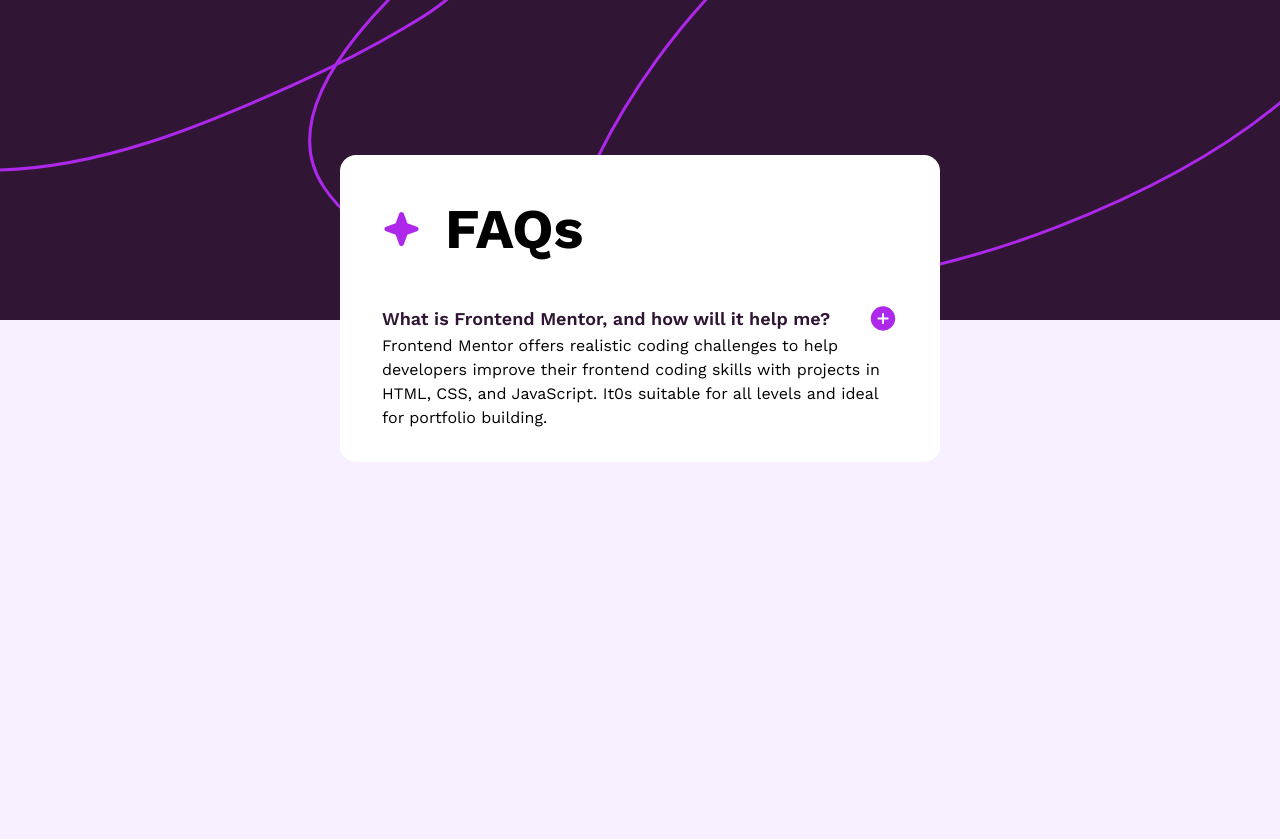
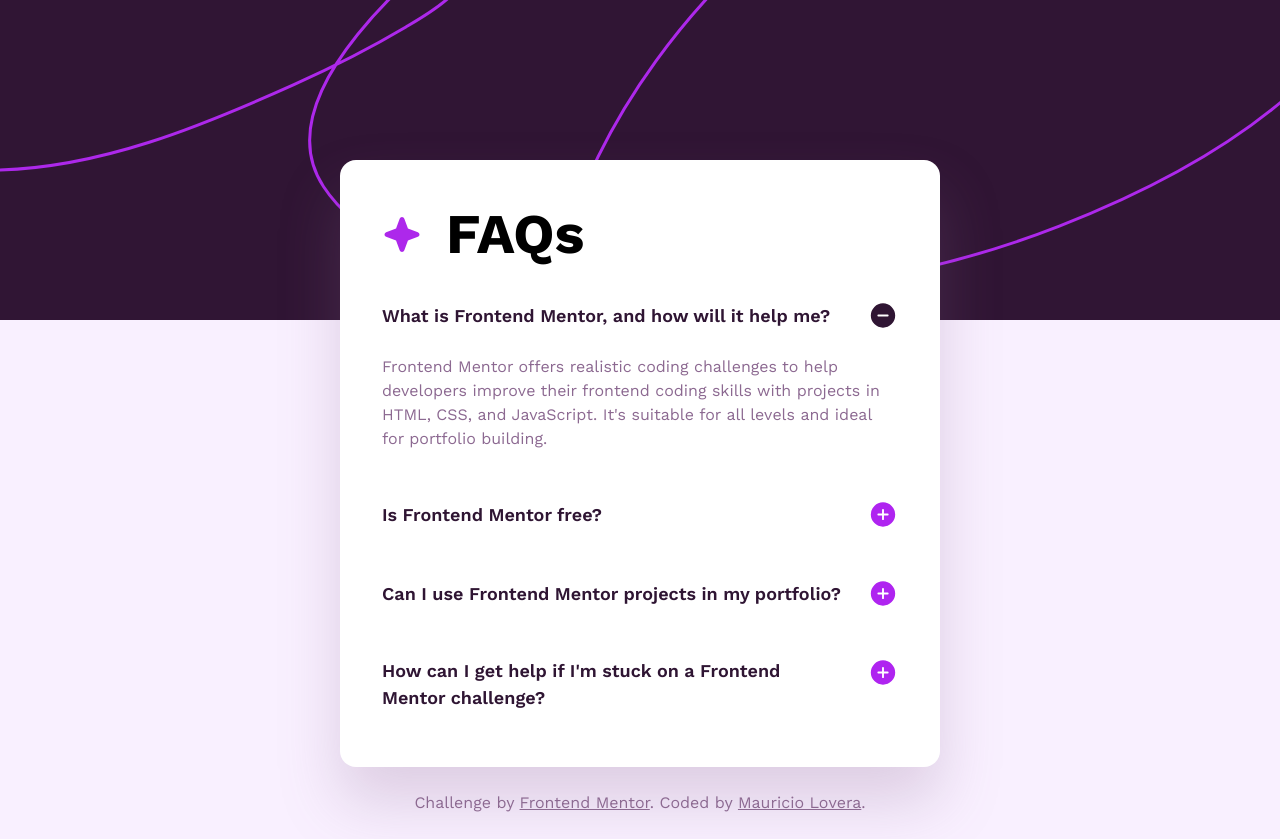
Before and after one commit to mauLovera/frontend-mentor--faq-accordion, a Next.js app: page / in a window 1280 px wide. Before the commit the page ends 800 px from the top, so only its background shows below. Built offline with nearby package versions, Linux system fonts and the light colour scheme.

Commit message:
feat: working build

```diff
--- a/src/app/globals.css
+++ b/src/app/globals.css
@@ -1,11 +1,6 @@
 @tailwind base;
 @tailwind components;
 @tailwind utilities;
-
-@font-face {
-  font-family: "Work Sans";
-  src: url("../../public/assets/fonts/WorkSans-VariableFont_wght.ttf");
-}
 
 @layer base {
   *,
@@ -13,8 +8,4 @@
   *::after {
     line-height: 1.5 !important;
   }
-
-  body {
-    font-family: "Work Sans";
-  }
 }
--- a/src/app/layout.tsx
+++ b/src/app/layout.tsx
@@ -1,27 +1,31 @@
-import type { Metadata } from "next"
-import { Work_Sans } from "next/font/google"
-import "./globals.css"
+import type { Metadata } from "next";
+import { Work_Sans } from "next/font/google";
 
-const font = Work_Sans({ subsets: ["latin"], weight: ["400", "600", "700"] })
+import "./globals.css";
+import Banner from "@/components/ui/Banner";
+import Footer from "@/components/ui/Footer";
+
+const font = Work_Sans({ subsets: ["latin"], weight: ["400", "600", "700"] });
 
 export const metadata: Metadata = {
 	title: "Frontend Mentor | FAQ Accordian",
 	description: "Generated by create next app",
-}
+};
 
 export default function RootLayout({
 	children,
 }: Readonly<{
-  children: React.ReactNode
+	children: React.ReactNode;
 }>) {
 	return (
 		<html lang="en">
 			<body
-        className={`${font.className} relative flex flex-col items-center min-h-screen pt-[155px] bg-light-pink px-6`}
+				className={`${font.className} relative flex min-h-screen flex-col items-center gap-6 bg-light-pink px-6 pb-6 pt-[160px]`}
 			>
-        <div className="absolute top-0 left-0 w-screen -z-10 bg-mobile mobile:bg-desktop h-[320px]" />
+				<Banner />
 				{children}
+				<Footer />
 			</body>
 		</html>
-  )
+	);
 }
--- a/src/app/page.tsx
+++ b/src/app/page.tsx
@@ -1,24 +1,9 @@
+import Accordion from "@/components/Accordion";
+
 export default function Home() {
 	return (
-		<main className="max-w-[600px] rounded-2xl bg-white p-[42px] py-8">
-			<div className="flex items-center gap-6 pb-8">
-				<img src="assets/images/icon-star.svg" alt="star symbol" className="h-10" />
-				<h1 className="text-[56px] font-bold">FAQs</h1>
-			</div>
-
-			<section className="accordian">
-				<div className="flex items-center justify-between group">
-					<h2 className="font-semibold text-[18px] text-dark-purple group-hover:text-bright-purple">
-						What is Frontend Mentor, and how will it help me?
-					</h2>
-					<img src="./assets/images/icon-plus.svg" alt="plus symbol within a circle" />
-				</div>
-				<p className="text-gray">
-					Frontend Mentor offers realistic coding challenges to help developers improve their
-					frontend coding skills with projects in HTML, CSS, and JavaScript. It0s suitable for all
-					levels and ideal for portfolio building.
-				</p>
-			</section>
+		<main>
+			<Accordion />
 		</main>
-	)
+	);
 }
--- /dev/null
+++ b/src/components/Accordion.tsx
@@ -0,0 +1,47 @@
+import Panel from "@/components/Panel";
+import StarIcon from "@/components/icons/StarIcon";
+
+export interface Panel {
+	heading: string;
+	text: string;
+	defaultOpen?: boolean;
+}
+
+const panels: Panel[] = [
+	{
+		heading: "What is Frontend Mentor, and how will it help me?",
+		text: "Frontend Mentor offers realistic coding challenges to help developers improve their frontend coding skills with projects in HTML, CSS, and JavaScript. It's suitable for all levels and ideal for portfolio building.",
+		defaultOpen: true,
+	},
+	{
+		heading: "Is Frontend Mentor free?",
+		text: "Yes, Frontend Mentor offers both free and premium coding challenges, with the free option providing access to a range of projects suitable for all skill levels.",
+	},
+	{
+		heading: "Can I use Frontend Mentor projects in my portfolio?",
+		text: "Yes, you can use projects completed on Frontend Mentor in your portfolio. It's an excellent way to showcase your skills to potential employers!",
+	},
+	{
+		heading: "How can I get help if I'm stuck on a Frontend Mentor challenge?",
+		text: "The best place to get help is inside Frontend Mentor's Discord community. There's a help channel where you can ask questions and seek support from other community members.",
+	},
+];
+
+export default function Accordion() {
+	return (
+		<section className="y-[42px] max-w-[600px] rounded-2xl bg-white py-8 shadow-3xl shadow-grayish-purple/25">
+			<header className="flex items-center gap-6 px-[42px]">
+				<StarIcon />
+				<h1 className="text-h1 font-bold">FAQs</h1>
+			</header>
+			{panels.map((panel, index) => (
+				<Panel
+					heading={panel.heading}
+					text={panel.text}
+					key={index}
+					defaultOpen={panel.defaultOpen}
+				/>
+			))}
+		</section>
+	);
+}
--- /dev/null
+++ b/src/components/Panel.tsx
@@ -0,0 +1,36 @@
+"use client";
+import { useState } from "react";
+
+import type { Panel } from "@/components/Accordion";
+import ToggleIcon from "@/components/icons/ToggleIcon";
+
+export default function Panel({ heading, text, defaultOpen }: Panel) {
+  const [open, setOpen] = useState(!!defaultOpen);
+
+  return (
+    <section className="overflow-hidden px-[42px] py-6">
+      <header
+        className={`group flex cursor-pointer items-center justify-between gap-12 mobile:gap-6`}
+        onClick={() => setOpen(!open)}
+      >
+        <h2 className="text-h2 font-semibold text-dark-purple transition-colors duration-300 group-hover:text-bright-purple">
+          {heading}
+        </h2>
+        <button className="grid self-start focus:rounded-full focus:outline-bright-purple">
+          <span
+            style={{ gridColumn: 1, gridRow: 1 }}
+            className={`transition-all duration-300`}
+          >
+            <ToggleIcon open={open} />
+          </span>
+        </button>
+      </header>
+      <p
+        className={`${open ? "h-auto pt-6 opacity-100" : " h-0 opacity-0"
+          } text-grayish-purple transition-all duration-300`}
+      >
+        {text}
+      </p>
+    </section>
+  );
+}
--- /dev/null
+++ b/src/components/icons/StarIcon.tsx
@@ -0,0 +1,16 @@
+export default function StarIcon() {
+	return (
+		<svg
+			xmlns="http://www.w3.org/2000/svg"
+			width="40"
+			height="41"
+			fill="none"
+			viewBox="0 0 40 41"
+		>
+			<path
+				fill="#AD28EB"
+				d="M37.5 20.5a2.467 2.467 0 0 1-1.64 2.344l-9.913 3.604-3.603 9.911a2.5 2.5 0 0 1-4.688 0l-3.604-9.922-9.911-3.593a2.5 2.5 0 0 1 0-4.688l9.921-3.604 3.594-9.911a2.5 2.5 0 0 1 4.688 0l3.604 9.921 9.911 3.594A2.467 2.467 0 0 1 37.5 20.5Z"
+			/>
+		</svg>
+	);
+}
--- /dev/null
+++ b/src/components/icons/ToggleIcon.tsx
@@ -0,0 +1,22 @@
+export default function ToggleIcon({ open }: { open: boolean }) {
+	return (
+		<svg
+			xmlns="http://www.w3.org/2000/svg"
+			width="30"
+			height="31"
+			fill="none"
+			viewBox="0 0 30 31"
+		>
+			<path
+				className={`origin-center transition-all duration-300 group-hover:scale-110 ${open
+					? "fill-dark-purple group-hover:fill-bright-purple"
+					: "fill-bright-purple"
+					}`}
+				d={`${open
+					? "M15 3.313A12.187 12.187 0 1 0 27.188 15.5 12.2 12.2 0 0 0 15 3.312Zm4.688 13.124h-9.375a.938.938 0 0 1 0-1.875h9.374a.938.938 0 0 1 0 1.876Z"
+					: "M15 3.313A12.187 12.187 0 1 0 27.188 15.5 12.203 12.203 0 0 0 15 3.312Zm4.688 13.124h-3.75v3.75a.938.938 0 0 1-1.876 0v-3.75h-3.75a.938.938 0 0 1 0-1.875h3.75v-3.75a.938.938 0 0 1 1.876 0v3.75h3.75a.938.938 0 0 1 0 1.876Z"
+					}`}
+			/>
+		</svg>
+	);
+}
--- /dev/null
+++ b/src/components/ui/Banner.tsx
@@ -0,0 +1,5 @@
+export default function Banner() {
+  return (
+    <div className="absolute left-0 top-0 -z-10 h-[320px] w-screen bg-mobile mobile:bg-desktop" />
+  );
+}
--- /dev/null
+++ b/src/components/ui/Footer.tsx
@@ -0,0 +1,19 @@
+export default function Footer() {
+  return (
+    <footer className="text-sm text-center text-grayish-purple">
+      Challenge by {" "}
+      <a
+        href="https://www.frontendmentor.io?ref=challenge"
+        target="_blank"
+        className="underline"
+      >
+        Frontend Mentor
+      </a>
+      . Coded by {" "}
+      <a href="https://github.com/mauLovera" className="underline">
+        Mauricio Lovera
+      </a>
+      .
+    </footer>
+  );
+}
--- a/tailwind.config.ts
+++ b/tailwind.config.ts
@@ -8,7 +8,7 @@
 	],
 	theme: {
 		screens: {
-			mobile: "375px"
+			mobile: "375px",
 		},
 		colors: {
 			white: "hsl(0, 0%, 100%)",
@@ -21,6 +21,15 @@
 			desktop: "url('/assets/images/background-pattern-desktop.svg')",
 			mobile: "url('/assets/images/background-pattern-mobile.svg')",
 		},
+		fontSize: {
+			h1: "56px",
+			h2: "18px",
+		},
+		extend: {
+			boxShadow: {
+				"3xl": "0 35px 60px 0px rgba(0, 0, 0, 0.3)",
+			},
+		},
 	},
 	plugins: [],
 }
```
Also changed, not shown: package.json (+7 -5 lines), 2 other files (tests, documents, lock files or other folders). Lines whose indentation alone changed are shown as unchanged.
